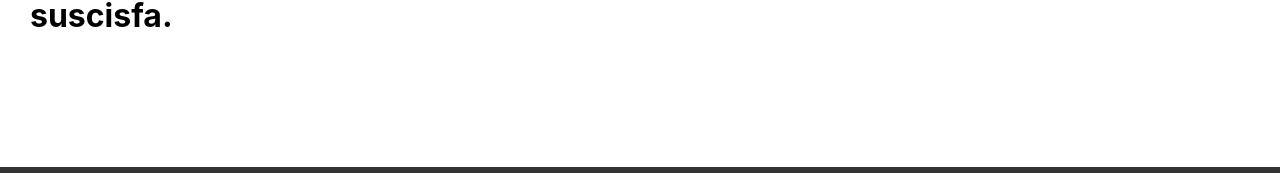
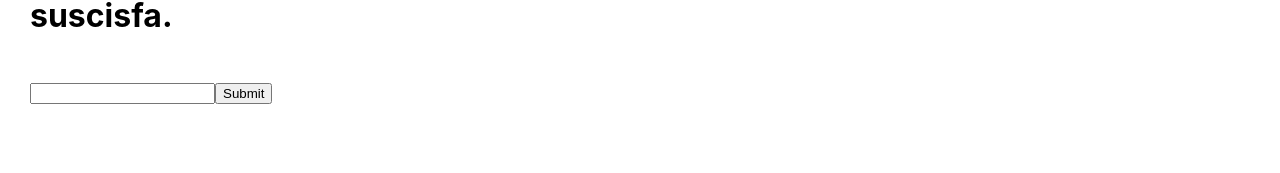
Before and after one commit to rallosdrake/NextJS, a Next.js app: page /events/London/london-comic-con-winter in a window 1280 px wide. Shown: the part 935-1108 px from the top of the page. Built offline with nearby package versions, Linux system fonts and the light colour scheme.

Commit message:
adds button to each event page

```diff
--- a/pages/events/[cat]/[id].js
+++ b/pages/events/[cat]/[id].js
@@ -1,12 +1,18 @@
 import Image from "next/image";
 
 const SingleEventPage = ({ data }) => {
+  const onClick = () => {
+    console.log("clicked");
+  };
+
   return (
     <h1>
       <div>
         <Image src={data.image} width={500} height={300} alt={data.title} />
         <h1>{data.title}</h1>
         <p>{data.description}</p>
+        <input type="email" />
+        <button onClick={onClick}>Submit</button>
       </div>
     </h1>
   );
```
